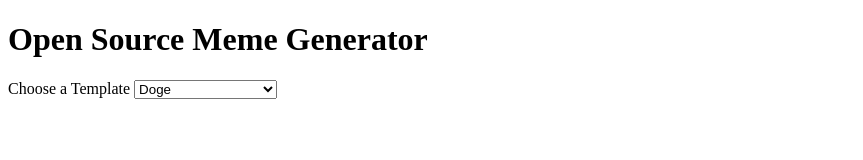
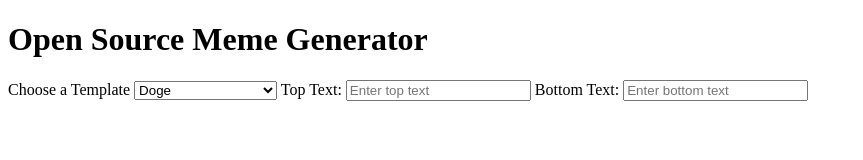
Before and after one commit to JakeOJeff/foss-flip, a plain HTML site: page index.html in a window 1280 px wide. Shown: the whole page, without its empty margins (0-863 px from the left). Drawn offline with Linux system fonts and the light colour scheme.

Commit message:
Top and Bottom Text Contexts

```diff
--- a/index.html
+++ b/index.html
@@ -18,6 +18,13 @@
             <option value="drake">Drake Hotline Bling</option>
             <option value="distracted">Distracted Boyfriend</option>
         </select>
+
+        <label for="topText">Top Text:</label>
+        <input type="text" id="topText" placeholder="Enter top text">
+
+        <label for="bottomText">Bottom Text:</label>
+        <input type="text" id="bottomText" placeholder="Enter bottom text">
     </div>
 </body>
+
 </html>
```
Lines whose indentation alone changed are shown as unchanged.
